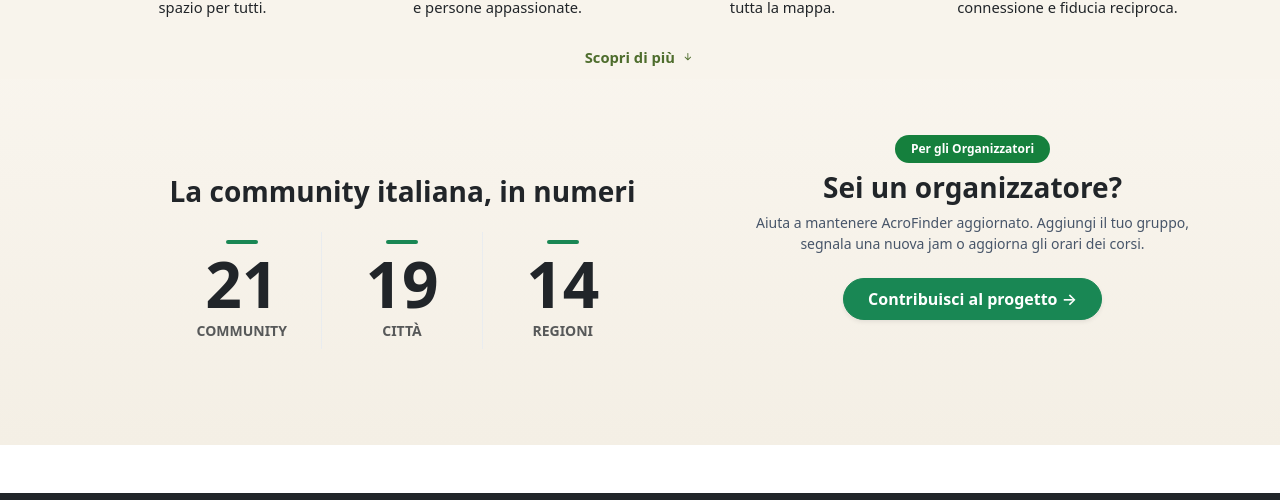
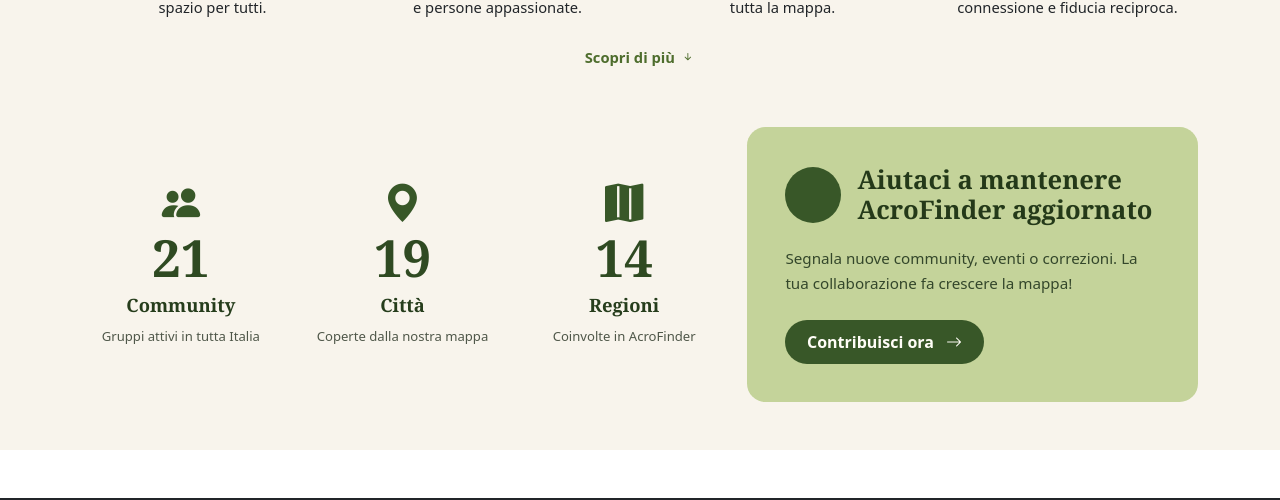
Before and after one commit to jacopo-nesti/AcroMap_Italy, a React (Vite) app: page / in a window 1280 px wide. Shown: the part 739-1239 px from the top of the page. Built offline with nearby package versions, Linux system fonts and the light colour scheme.

Commit message:
refine homepage hero and secondary section

```diff
--- a/src/components/CommunityStats.jsx
+++ b/src/components/CommunityStats.jsx
@@ -5,48 +5,34 @@
 
   const stats = [
     {
+      icon: "bi bi-people-fill",
       label: "Community",
       value: cities.reduce((acc, c) => acc + (c.communities?.length || 0), 0),
+      description: "Gruppi attivi in tutta Italia",
     },
     {
+      icon: "bi bi-geo-alt-fill",
       label: "Città",
       value: cities.length,
+      description: "Coperte dalla nostra mappa",
     },
     {
+      icon: "bi bi-map-fill",
       label: "Regioni",
       value: new Set(cities.map((c) => c.region).filter(Boolean)).size,
+      description: "Coinvolte in AcroFinder",
     },
   ]
 
   return (
-    <section className="col-12 text-center my-5">
-      <h3 className="fw-bold mb-4">La community italiana, in numeri</h3>
-
-      <div className="row justify-content-center align-items-center g-0">
-        {stats.map(({ label, value }, index) => (
-          <article
-            key={label}
-            className={`col-4 col-md-3 ${
-              index < stats.length - 1 ? "border-end border-light-subtle" : ""
-            }`}
-          >
-            <div className="d-flex flex-column align-items-center py-2 px-1">
-              {/* Barretta orizzontale verde */}
-              <div
-                className="bg-success mb-2"
-                style={{ width: "32px", height: "4px", borderRadius: "2px" }}
-              ></div>
-
-              {/* Numero grande */}
-              <span className="display-3 fw-bold text-dark lh-1 mb-1">
-                {value}
-              </span>
-
-              {/* Etichetta sotto */}
-              <p className="text-muted small text-uppercase fw-semibold mb-0">
-                {label}
-              </p>
-            </div>
+    <section className="community-stats" aria-label="Statistiche di AcroFinder">
+      <div className="community-stats__grid">
+        {stats.map(({ icon, label, value, description }) => (
+          <article key={label} className="community-stat">
+            <i className={`${icon} community-stat__icon`} aria-hidden="true" />
+            <span className="community-stat__value">{value}</span>
+            <h2 className="community-stat__label">{label}</h2>
+            <p className="community-stat__description">{description}</p>
           </article>
         ))}
       </div>
--- a/src/components/OrganizerCallout.jsx
+++ b/src/components/OrganizerCallout.jsx
@@ -2,24 +2,23 @@
 
 function OrganizerCallout() {
   return (
-    <section className="text-center py-2">
-      <span
-        className="badge mb-2 px-3 py-2 rounded-pill fw-semibold text-white"
-        style={{ backgroundColor: '#15803d' }}
-      >
-        Per gli Organizzatori
-      </span>
-      <h2 className="h3 fw-bold text-dark mb-2">
-        Sei un organizzatore?
-      </h2>
-      <p className="small mx-auto mb-4" style={{ color: '#475569', maxWidth: '520px' }}>
-        Aiuta a mantenere AcroFinder aggiornato. Aggiungi il tuo gruppo, segnala una nuova jam o aggiorna gli orari dei corsi.
+    <section className="organizer-callout">
+      <div className="organizer-callout__header">
+        <span className="organizer-callout__icon" aria-hidden="true">
+          <i className="bi bi-leaf-fill" />
+        </span>
+        <h2 className="organizer-callout__title">
+          Aiutaci a mantenere AcroFinder aggiornato
+        </h2>
+      </div>
+
+      <p className="organizer-callout__description">
+        Segnala nuove community, eventi o correzioni. La tua collaborazione fa crescere la mappa!
       </p>
-      <Link
-        to="/contribute"
-        className="btn btn-success btn-lg rounded-pill px-4 fw-semibold shadow-sm fs-6"
-      >
-        Contribuisci al progetto &rarr;
+
+      <Link to="/contribute" className="organizer-callout__button">
+        <span>Contribuisci ora</span>
+        <i className="bi bi-arrow-right" aria-hidden="true" />
       </Link>
     </section>
   )
--- a/src/index.css
+++ b/src/index.css
@@ -346,7 +346,158 @@
 }
 
 .home-secondary {
-  background: linear-gradient(180deg, rgba(248, 244, 236, 0.92) 0%, #f4efe5 100%);
+  background: #f8f4ec;
+}
+
+.community-stats {
+  display: flex;
+  align-items: center;
+  height: 100%;
+  color: #2f4a22;
+}
+
+.community-stats__grid {
+  display: grid;
+  grid-template-columns: repeat(3, minmax(0, 1fr));
+  width: 100%;
+  gap: 1.5rem;
+}
+
+.community-stat {
+  display: flex;
+  flex-direction: column;
+  align-items: center;
+  min-width: 0;
+  text-align: center;
+}
+
+.community-stat__icon {
+  margin-bottom: 0.65rem;
+  color: #385728;
+  font-size: clamp(2.25rem, 3vw, 3rem);
+  line-height: 1;
+}
+
+.community-stat__value {
+  color: #2f4a22;
+  font-family: Georgia, "Times New Roman", serif;
+  font-size: clamp(2.7rem, 4vw, 4rem);
+  font-weight: 700;
+  line-height: 1;
+}
+
+.community-stat__label {
+  margin: 0.65rem 0 0;
+  color: #263d1c;
+  font-family: Georgia, "Times New Roman", serif;
+  font-size: 1.15rem;
+  font-weight: 700;
+  line-height: 1.2;
+}
+
+.community-stat__description {
+  max-width: 12rem;
+  margin: 0.7rem auto 0;
+  color: #4f5749;
+  font-size: 0.82rem;
+  line-height: 1.45;
+}
+
+.organizer-callout {
+  display: flex;
+  flex-direction: column;
+  justify-content: center;
+  height: 100%;
+  padding: clamp(1.75rem, 3vw, 2.5rem);
+  border-radius: 1.15rem;
+  background: #c4d39a;
+  color: #243919;
+}
+
+.organizer-callout__header {
+  display: flex;
+  align-items: center;
+  gap: 1rem;
+}
+
+.organizer-callout__icon {
+  display: inline-flex;
+  flex: 0 0 3.5rem;
+  align-items: center;
+  justify-content: center;
+  width: 3.5rem;
+  height: 3.5rem;
+  border-radius: 50%;
+  background: #385728;
+  color: #fffdf7;
+  font-size: 1.45rem;
+}
+
+.organizer-callout__title {
+  margin: 0;
+  color: #243919;
+  font-family: Georgia, "Times New Roman", serif;
+  font-size: clamp(1.35rem, 2vw, 1.75rem);
+  font-weight: 700;
+  line-height: 1.15;
+}
+
+.organizer-callout__description {
+  max-width: 32rem;
+  margin: 1.35rem 0 1.5rem;
+  color: #34472b;
+  font-size: 0.95rem;
+  line-height: 1.65;
+}
+
+.organizer-callout__button {
+  display: inline-flex;
+  align-self: flex-start;
+  align-items: center;
+  gap: 0.75rem;
+  min-height: 2.75rem;
+  padding: 0.65rem 1.35rem;
+  border-radius: 999px;
+  background: #385728;
+  color: #fffdf7;
+  font-weight: 600;
+  line-height: 1;
+  text-decoration: none;
+}
+
+.organizer-callout__button:hover {
+  background: #2b461e;
+  color: #fff;
+}
+
+.organizer-callout__button:focus-visible {
+  outline: 3px solid #243919;
+  outline-offset: 3px;
+}
+
+@media (max-width: 575.98px) {
+  .community-stats__grid {
+    grid-template-columns: 1fr;
+    gap: 2rem;
+  }
+
+  .community-stat__description {
+    max-width: 18rem;
+  }
+
+  .organizer-callout {
+    padding: 1.5rem;
+  }
+
+  .organizer-callout__header {
+    align-items: flex-start;
+  }
+
+  .organizer-callout__icon {
+    flex-basis: 3rem;
+    width: 3rem;
+    height: 3rem;
+  }
 }
 
 @media (min-width: 576px) {
```
